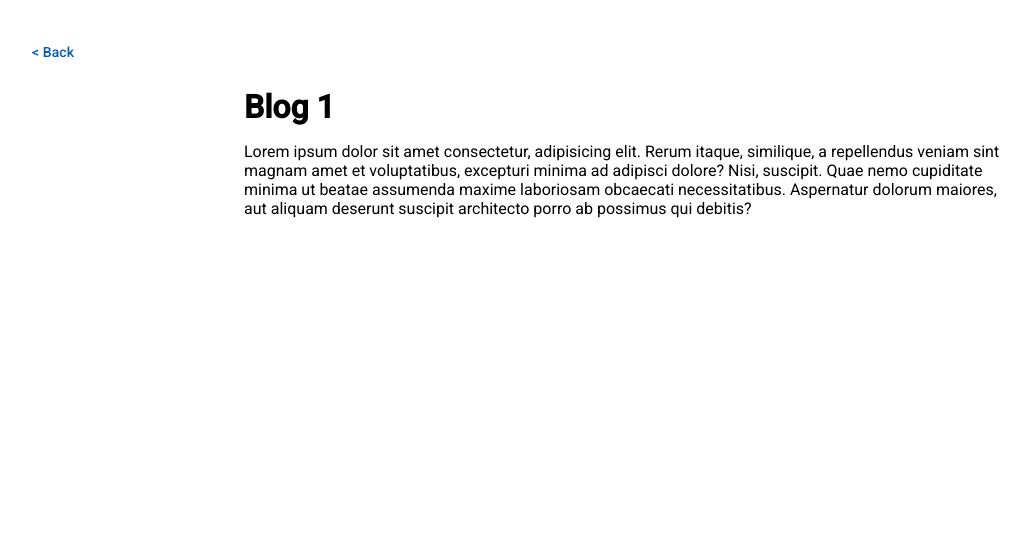
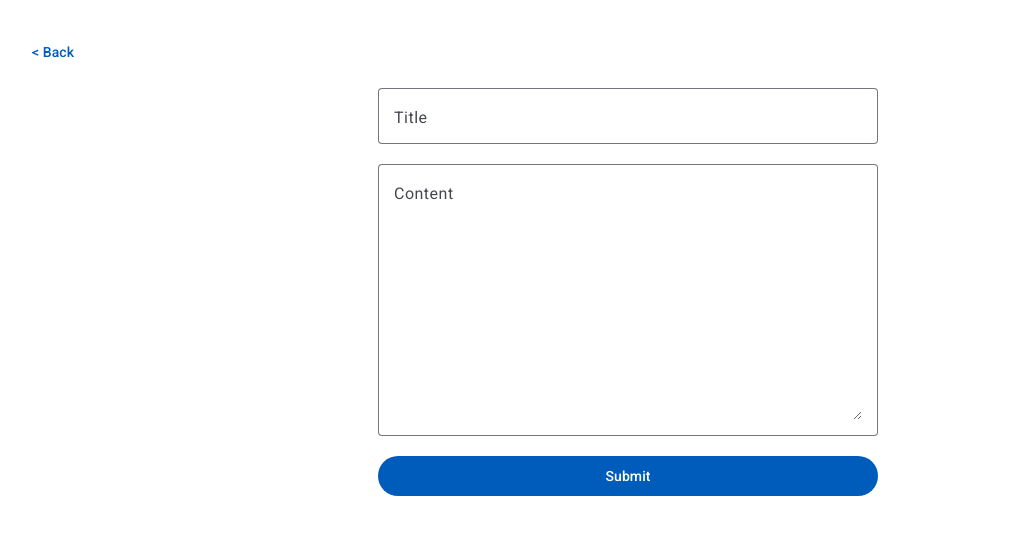
Before and after one commit to ark-startappss/blog-angular, an Angular app: page /blogs/create in a window 1280 px wide. Shown: the top 534 px of the page, without its empty margins (12-1042 px from the left). Built offline with nearby package versions, Linux system fonts and the light colour scheme.

Commit message:
create blog page UI done

```diff
--- a/src/app/app.routes.ts
+++ b/src/app/app.routes.ts
@@ -4,6 +4,7 @@ import { Routes } from '@angular/router';
 import { LoginComponent } from './login/login.component';
 import { DashboardComponent } from './dashboard/dashboard.component';
 import { BlogComponent } from './blog/blog.component';
+import { CreateComponent } from './create/create.component';
 
 export const routes: Routes = [
   { path: 'login', component: LoginComponent },
@@ -12,6 +13,10 @@ export const routes: Routes = [
     component: DashboardComponent,
   },
   {
+    path: 'blogs/create',
+    component: CreateComponent,
+  },
+  {
     path: 'blogs/:id',
     component: BlogComponent,
   },
--- /dev/null
+++ b/src/app/create/create.component.css
@@ -0,0 +1,9 @@
+#create-blog {
+  padding: 2rem;
+}
+#create-blog > form {
+  max-width: 500px;
+  margin-top: 1rem;
+  margin-inline: auto;
+  display: grid;
+}
--- /dev/null
+++ b/src/app/create/create.component.html
@@ -0,0 +1,16 @@
+<div id="create-blog">
+  <nav>
+    <a mat-button [routerLink]="['/blogs']">{{ "< Back" }}</a>
+  </nav>
+  <form>
+    <mat-form-field appearance="outline">
+      <mat-label>Title</mat-label>
+      <input matInput />
+    </mat-form-field>
+    <mat-form-field appearance="outline">
+      <mat-label>Content</mat-label>
+      <textarea matInput rows="10"></textarea>
+    </mat-form-field>
+    <button mat-flat-button type="submit">Submit</button>
+  </form>
+</div>
```
Also changed, not shown: src/app/create/create.component.ts (added, +13 -0 lines), 1 other file (tests, documents, lock files or other folders).
